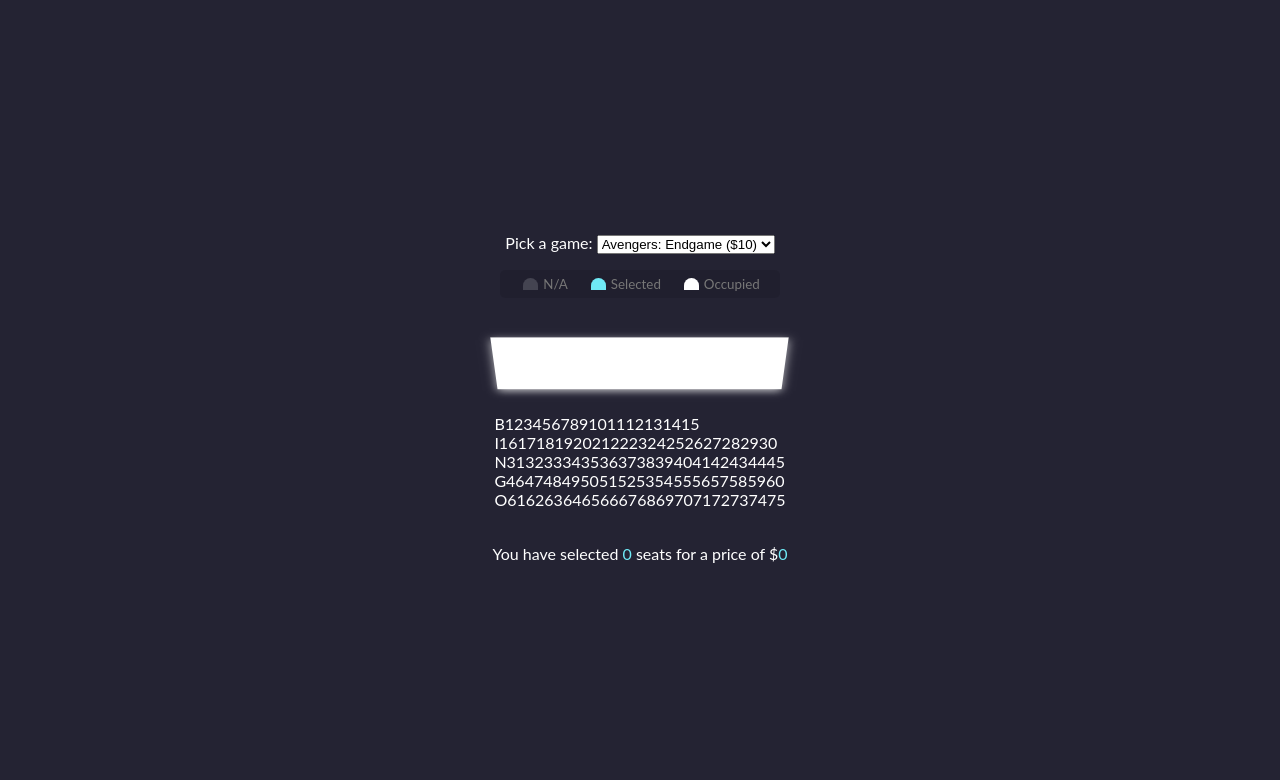
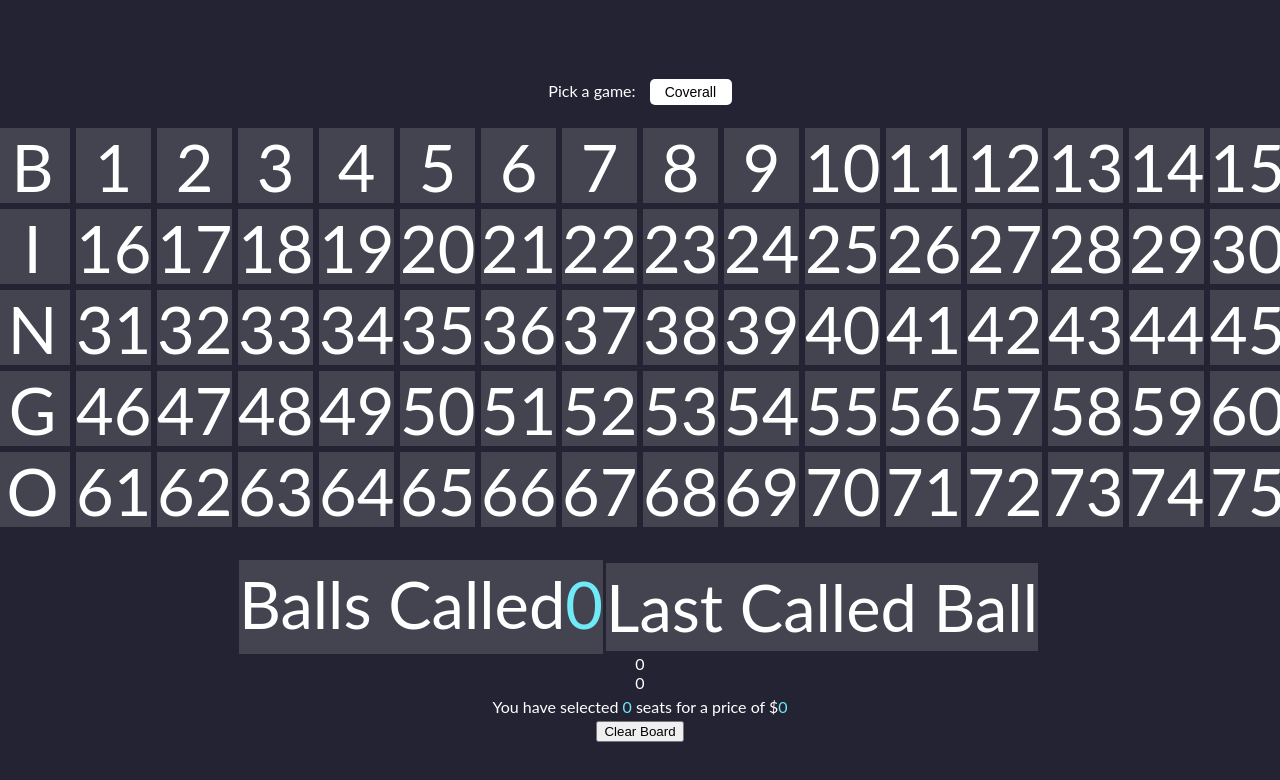
Before and after one commit to ACamarato/BingoFlashboard, a plain HTML site: page index.html in a window 1280 px wide. Drawn offline with Linux system fonts and the light colour scheme.

Commit message:
baseline

```diff
--- a/index.html
+++ b/index.html
@@ -10,34 +10,18 @@
 <body>
     <div class="game-container">
         <label>Pick a game:</label>
-        <select id="movie">
-            <option value="1">Avengers: Endgame ($10)</option>
-            <option value="2">Joker ($12)</option>
-            <option value="8">Toy Story 4 ($8)</option>
-            <option value="9">The Lion King ($9)</option>
+        <select id="game">
+            <option value="1">Coverall</option>
+            <option value="2">Regular</option>
+            <option value="8">Specal</option>
+            <option value="9">Flag</option>
         </select>
     </div>
 
-    <ul class="showcase">
-        <li>
-            <div class="seat"></div>
-            <small>N/A</small>
-        </li>
-        <li>
-            <div class="seat selected"></div>
-            <small>Selected</small>
-        </li>
-        <li>
-            <div class="seat occupied"></div>
-            <small>Occupied</small>
-        </li>
-    </ul>
-
     <div class="container">
-        <div class="screen"></div>
 
         <div class="row">
-            <div class="letter-b">B</div>
+            <div class="letter">B</div>
             <div class="number">1</div>
             <div class="number">2</div>
             <div class="number">3</div>
@@ -55,7 +39,7 @@
             <div class="number">15</div>
         </div>
         <div class="row">
-            <div class="letter-i">I</div>
+            <div class="letter">I</div>
             <div class="number">16</div>
             <div class="number">17</div>
             <div class="number">18</div>
@@ -73,7 +57,7 @@
             <div class="number">30</div>
         </div>
         <div class="row">
-            <div class="letter-n">N</div>
+            <div class="letter">N</div>
             <div class="number">31</div>
             <div class="number">32</div>
             <div class="number">33</div>
@@ -91,7 +75,7 @@
             <div class="number">45</div>
         </div>
         <div class="row">
-            <div class="letter-g">G</div>
+            <div class="letter">G</div>
             <div class="number">46</div>
             <div class="number">47</div>
             <div class="number">48</div>
@@ -109,7 +93,7 @@
             <div class="number">60</div>
         </div>
         <div class="row">
-            <div class="letter-o">O</div>
+            <div class="letter">O</div>
             <div class="number">61</div>
             <div class="number">62</div>
             <div class="number">63</div>
@@ -127,11 +111,21 @@
             <div class="number">75</div>
         </div>
     </div>
-    <div class="balls-called">
-
+    <div class="row">
+        <div class="balls-called">
+            <p class="text">
+                Balls Called<span id="count">0</span>
+            </p>
+        </div>
+        <div class="last-ball-called">
+            <p class="text">
+                Last Called Ball
+            </p>
+        </div>
     </div>
-    <div class="last-ball-called">
-
+    <div calss="row">
+        <div><span id="count">0</span></div>
+        <div><span id="lastCalled">0</span></div>
     </div>
     <div class="game-card">
 
@@ -139,7 +133,7 @@
     <p class="text">
         You have selected <span id="count">0</span> seats for a price of $<span id="total">0</span>
     </p>
-
+    <button>Clear Board</button>
     <script src="script.js"></script>
 </body>
 </html>
--- a/script.js
+++ b/script.js
@@ -0,0 +1,113 @@
+const container = document.querySelector('.container');
+const bingoNumbers = document.querySelectorAll('.row .number:not(.called)');
+const count = document.getElementById('count');
+const total = document.getElementById('total');
+const gameSelect = document.getElementById('game');
+const lastCalled = document.getElementById('lastCalled');
+
+populateUI();
+
+let gamePrice = +gameSelect.value;
+
+// Save selected game index and price
+function setGameData(gameIndex, gamePrice) {
+    localStorage.setItem('selectedGameIndex', gameIndex);
+    localStorage.setItem('selectedGamePrice', gamePrice);
+}
+
+// Update total and count
+function updateSelectedCount() {
+    const selectedBingoNumbers = document.querySelectorAll('.row .number.selected');
+    const calledBingoNumbers = document.querySelectorAll('.row .number.called');
+
+    const selectedNumbersIndex = [...selectedBingoNumbers].map(bingoNumber => [...bingoNumbers].indexOf(bingoNumber));
+    const calledNumbersIndex = [...calledBingoNumbers].map(bingoNumber => [...bingoNumbers].indexOf(bingoNumber));
+
+    localStorage.setItem('selectedBingoNumbers', JSON.stringify(selectedNumbersIndex));
+    localStorage.setItem('calledBingoNumbers', JSON.stringify(calledNumbersIndex));
+
+    const selectedBingoNumbersCount = selectedBingoNumbers.length;
+    const calledBingoNumbersCount = calledBingoNumbers.length;
+
+    count.innerText = selectedBingoNumbersCount + calledBingoNumbersCount;
+    total.innerText = selectedBingoNumbersCount * gamePrice;
+
+    setGameData(gameSelect.selectedIndex, gameSelect.value);
+}
+
+// Show last called number
+function updateLastCalled() {
+    const selectedBingoNumbers = document.querySelectorAll('.row .number.selected.last');
+
+    var lastBingoNumberIndex = Number([...selectedBingoNumbers].map(bingoNumber => [...bingoNumbers].indexOf(bingoNumber))) + 1;
+
+    lastCalled.innerText = lastBingoNumberIndex;
+
+}
+
+// Get data from localstorage and populate UI
+function populateUI() {
+    const selectedBingoNumbers = JSON.parse(localStorage.getItem('selectedBingoNumbers'));
+
+    if (selectedBingoNumbers !== null && selectedBingoNumbers.length > 0) {
+        bingoNumbers.forEach((bingoNumber, index) => {
+            if (selectedBingoNumbers.indexOf(index) > -1) {
+                bingoNumber.classList.add('selected');
+            }
+        });
+    }
+
+    const selectedGameIndex = localStorage.getItem('selectedGameIndex');
+
+    if (selectedGameIndex !== null) {
+        gameSelect.selectedIndex = selectedGameIndex;
+    }
+}
+
+// Bingo game select event
+gameSelect.addEventListener('change', e => {
+    gamePrice = +e.target.value;
+    setGameData(e.target.selectedIndex, e.target.value);
+    updateSelectedCount();
+});
+
+// Lock Bingo number after no longer last called
+function addCalledClass() {
+    var lastToCalled = document.querySelectorAll('.last');
+
+    lastToCalled.forEach(last => {
+        last.classList.add('called');
+        last.classList.remove('selected')
+        last.classList.remove('last');
+    })
+}
+
+// Bingo number click event
+container.addEventListener('click', e => {
+    if (
+        e.target.classList.contains('number') &&
+        !e.target.classList.contains('last') &&
+        !e.target.classList.contains('called')
+    ) {
+        addCalledClass()
+        e.target.classList.toggle('selected');
+        e.target.classList.add('last');
+
+        updateSelectedCount();
+        updateLastCalled();
+    } else {
+        (
+        e.target.classList.contains('selected', 'last')
+        )
+            e.target.classList.remove('selected');
+        e.target.classList.remove('last');
+        updateSelectedCount();
+        lastCalled.innerText = 0
+
+
+    }
+
+});
+
+// Initial count and total set
+updateSelectedCount();
--- a/style.css
+++ b/style.css
@@ -14,11 +14,11 @@ body {
     margin: 0;
 }
 
-.movie-container {
+.game-container {
     margin: 20px 0;
 }
 
-    .movie-container select {
+    .game-container select {
         background-color: #fff;
         border: 0;
         border-radius: 5px;
@@ -31,41 +31,54 @@ body {
     }
 
 .container {
-    perspective: 1000px;
     margin-bottom: 30px;
 }
 
-.seat {
+.balls-called {
     background-color: #444451;
-    height: 12px;
-    width: 15px;
-    margin: 3px;
-    border-top-left-radius: 10px;
-    border-top-right-radius: 10px;
+    text-align: center;
+    font-size: 65px;
 }
 
-    .seat.selected {
+.last-ball-called {
+    background-color: #444451;
+    margin: 3px;
+    text-align: center;
+    font-size: 65px;
+}
+
+.letter {
+    background-color: #444451;
+    height: 75px;
+    width: 75px;
+    margin: 3px;
+    text-align: center;
+    font-size: 65px;
+}
+
+.number {
+    background-color: #444451;
+    height: 75px;
+    width: 75px;
+    margin: 3px;
+    text-align: center;
+    font-size: 65px;
+}
+
+    .number.selected {
         background-color: #6feaf6;
     }
 
-    .seat.occupied {
-        background-color: #fff;
+    .number.called {
+        background-color: #6feaf6;
     }
 
-    .seat:nth-of-type(2) {
-        margin-right: 18px;
-    }
-
-    .seat:nth-last-of-type(2) {
-        margin-left: 18px;
-    }
-
-    .seat:not(.occupied):hover {
+    .number:not(.called):hover {
         cursor: pointer;
         transform: scale(1.2);
     }
 
-.showcase .seat:not(.occupied):hover {
+.showcase .number:not(.called):hover {
     cursor: default;
     transform: scale(1);
 }
@@ -95,15 +108,6 @@ body {
     display: flex;
 }
 
-.screen {
-    background-color: #fff;
-    height: 70px;
-    width: 100%;
-    margin: 15px 0;
-    transform: rotateX(-45deg);
-    box-shadow: 0 3px 10px rgba(255, 255, 255, 0.7);
-}
-
 p.text {
     margin: 5px 0;
 }
```
